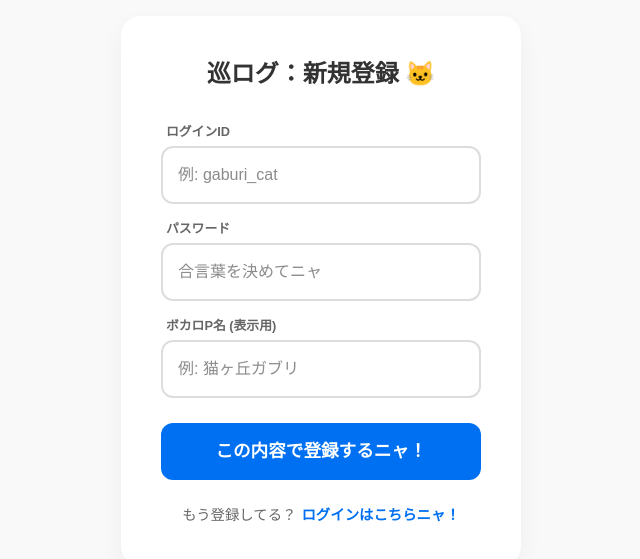
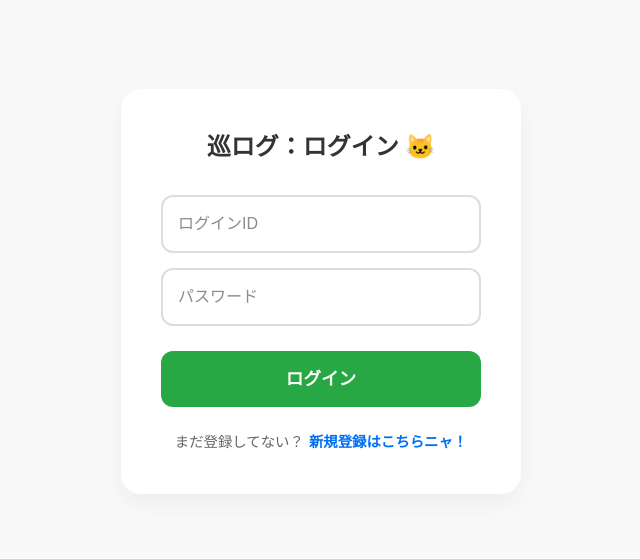
Before and after one commit to tatuzotan-ctrl/voca-meguri, a Next.js app: page /register in a window 1280 px wide. Shown: the part 109-668 px from the top of the page, without its empty margins (319-959 px from the left). Built offline with nearby package versions, Linux system fonts and the light colour scheme; no server answers.

Commit message:
Refactor LoginPage component: Update login logic to use app_users table and enhance UI elements

```diff
--- a/src/app/register/page.tsx
+++ b/src/app/register/page.tsx
@@ -5,177 +5,83 @@ import { supabase } from '@/lib/supabase';
 import { useRouter } from 'next/navigation';
 import Link from 'next/link';
 
-export default function RegisterPage() {
-  const [loginId, setLoginId] = useState('');
+export default function LoginPage() {
+  const [loginId, setLoginId] = useState(''); // DBの user_id に対応
   const [password, setPassword] = useState('');
-  const [pName, setPName] = useState('');
-  const [loading, setLoading] = useState(false);
   const router = useRouter();
 
-  const handleRegister = async (e: React.FormEvent) => {
+  const handleLogin = async (e: React.FormEvent) => {
     e.preventDefault();
-    setLoading(true);
     try {
-      // 1. app_users テーブルに新規ユーザーを登録ニャ！
-      const { data, error } = await supabase
+      // app_usersテーブルの user_id と一致するか確認
+      const { data: user, error } = await supabase
         .from('app_users')
-        .insert([{
-          login_id: loginId,
-          password: password,
-          p_name: pName
-        }])
-        .select();
+        .select('*')
+        .eq('user_id', loginId)
+        .eq('password', password)
+        .single();
 
-      if (error) throw error;
+      if (error || !user) {
+        throw new Error('ログインIDかパスワードが違うニャ...');
+      }
 
-      alert('登録完了ニャ！さっそくログインしてみるニャ🐱');
-      router.push('/login'); // ログイン画面へ誘導
+      // ログイン情報をブラウザに保存
+      localStorage.setItem('voca_user_id', user.id);
+      localStorage.setItem('voca_p_name', user.p_name);
+
+      alert('ログイン成功ニャ！🐱');
+      router.push('/');
     } catch (error: any) {
-      alert('エラーニャ...： ' + error.message);
-    } finally {
-      setLoading(false);
+      alert('エラーニャ： ' + error.message);
     }
   };
 
   return (
     <div style={containerStyle}>
       <div style={formCardStyle}>
+        <h1 style={titleStyle}>巡ログ：ログイン 🐱</h1>
 
-        {/* デザイン統一：猫印のタイトルニャ！ */}
-        <h1 style={titleStyle}>巡ログ：新規登録 🐱</h1>
-
-        <form onSubmit={handleRegister} style={formStyle}>
-
-          {/* デザイン統一：くっきり枠線の入力欄ニャ！ */}
-          <div style={{ textAlign: 'left' }}>
-            <label style={labelStyle}>ログインID</label>
+        <form onSubmit={handleLogin} style={formStyle}>
           <input
             type="text"
-              placeholder="例: gaburi_cat"
+            placeholder="ログインID"
             value={loginId}
             onChange={(e) => setLoginId(e.target.value)}
             required
             style={inputStyle}
           />
-          </div>
 
-          <div style={{ textAlign: 'left' }}>
-            <label style={labelStyle}>パスワード</label>
           <input
             type="password"
-              placeholder="合言葉を決めてニャ"
+            placeholder="パスワード"
             value={password}
             onChange={(e) => setPassword(e.target.value)}
             required
             style={inputStyle}
           />
-          </div>
 
-          <div style={{ textAlign: 'left' }}>
-            <label style={labelStyle}>ボカロP名 (表示用)</label>
-            <input
-              type="text"
-              placeholder="例: 猫ヶ丘ガブリ"
-              value={pName}
-              onChange={(e) => setPName(e.target.value)}
-              required
-              style={inputStyle}
-            />
-          </div>
-
-          <button type="submit" disabled={loading} style={buttonStyle}>
-            {loading ? '登録中ニャ...' : 'この内容で登録するニャ！'}
+          <button type="submit" style={buttonStyle}>
+            ログイン
           </button>
         </form>
 
-        {/* ログイン画面への誘導もわかりやすくニャ！ */}
-        <p style={loginTextStyle}>
-          もう登録してる？
-          <Link href="/login" style={loginLinkStyle}>
-            ログインはこちらニャ！
+        <p style={registerTextStyle}>
+          まだ登録してない？
+          <Link href="/register" style={registerLinkStyle}>
+            新規登録はこちらニャ！
           </Link>
         </p>
-
       </div>
     </div>
   );
 }
 
-// --- ログイン画面と完全統一のスタイル定義ニャ！ ---
-
-const containerStyle: React.CSSProperties = {
-  display: 'flex',
-  justifyContent: 'center',
-  alignItems: 'center',
-  minHeight: '100vh',
-  backgroundColor: '#f9f9f9',
-  fontFamily: 'sans-serif',
-};
-
-const formCardStyle: React.CSSProperties = {
-  backgroundColor: '#fff',
-  padding: '40px',
-  borderRadius: '20px',
-  boxShadow: '0 10px 25px rgba(0,0,0,0.05)',
-  width: '100%',
-  maxWidth: '400px',
-  textAlign: 'center',
-};
-
-const titleStyle: React.CSSProperties = {
-  fontSize: '1.5rem',
-  color: '#333',
-  marginBottom: '30px',
-  fontWeight: 'bold',
-};
-
-const formStyle: React.CSSProperties = {
-  display: 'flex',
-  flexDirection: 'column',
-  gap: '15px',
-};
-
-const labelStyle: React.CSSProperties = {
-  fontSize: '0.8rem',
-  color: '#666',
-  marginBottom: '5px',
-  display: 'block',
-  fontWeight: 'bold',
-  marginLeft: '5px',
-};
-
-const inputStyle: React.CSSProperties = {
-  width: '100%',
-  padding: '15px',
-  borderRadius: '12px',
-  border: '2px solid #ddd', // デザイン統一：くっきり枠線
-  fontSize: '1rem',
-  outline: 'none',
-  boxSizing: 'border-box',
-};
-
-const buttonStyle: React.CSSProperties = {
-  width: '100%',
-  padding: '15px',
-  backgroundColor: '#0070f3', // 登録は「青」でログインと差別化するニャ！
-  color: '#fff',
-  border: 'none',
-  borderRadius: '12px',
-  fontSize: '1.1rem',
-  fontWeight: 'bold',
-  cursor: 'pointer',
-  marginTop: '10px',
-};
-
-const loginTextStyle: React.CSSProperties = {
-  marginTop: '25px',
-  fontSize: '0.9rem',
-  color: '#666',
-};
-
-const loginLinkStyle: React.CSSProperties = {
-  color: '#0070f3',
-  fontWeight: 'bold',
-  textDecoration: 'none',
-  marginLeft: '5px',
-};
+// --- スタイル定義（共通） ---
+const containerStyle: React.CSSProperties = { display: 'flex', justifyContent: 'center', alignItems: 'center', minHeight: '100vh', backgroundColor: '#f9f9f9', fontFamily: 'sans-serif' };
+const formCardStyle: React.CSSProperties = { backgroundColor: '#fff', padding: '40px', borderRadius: '20px', boxShadow: '0 10px 25px rgba(0,0,0,0.05)', width: '100%', maxWidth: '400px', textAlign: 'center' };
+const titleStyle: React.CSSProperties = { fontSize: '1.5rem', color: '#333', marginBottom: '30px', fontWeight: 'bold' };
+const formStyle: React.CSSProperties = { display: 'flex', flexDirection: 'column', gap: '15px' };
+const inputStyle: React.CSSProperties = { width: '100%', padding: '15px', borderRadius: '12px', border: '2px solid #ddd', fontSize: '1rem', outline: 'none' };
+const buttonStyle: React.CSSProperties = { width: '100%', padding: '15px', backgroundColor: '#28a745', color: '#fff', border: 'none', borderRadius: '12px', fontSize: '1.1rem', fontWeight: 'bold', cursor: 'pointer', marginTop: '10px' };
+const registerTextStyle: React.CSSProperties = { marginTop: '25px', fontSize: '0.9rem', color: '#666' };
+const registerLinkStyle: React.CSSProperties = { color: '#0070f3', fontWeight: 'bold', textDecoration: 'none', marginLeft: '5px' };
```
Lines whose indentation alone changed are shown as unchanged.
